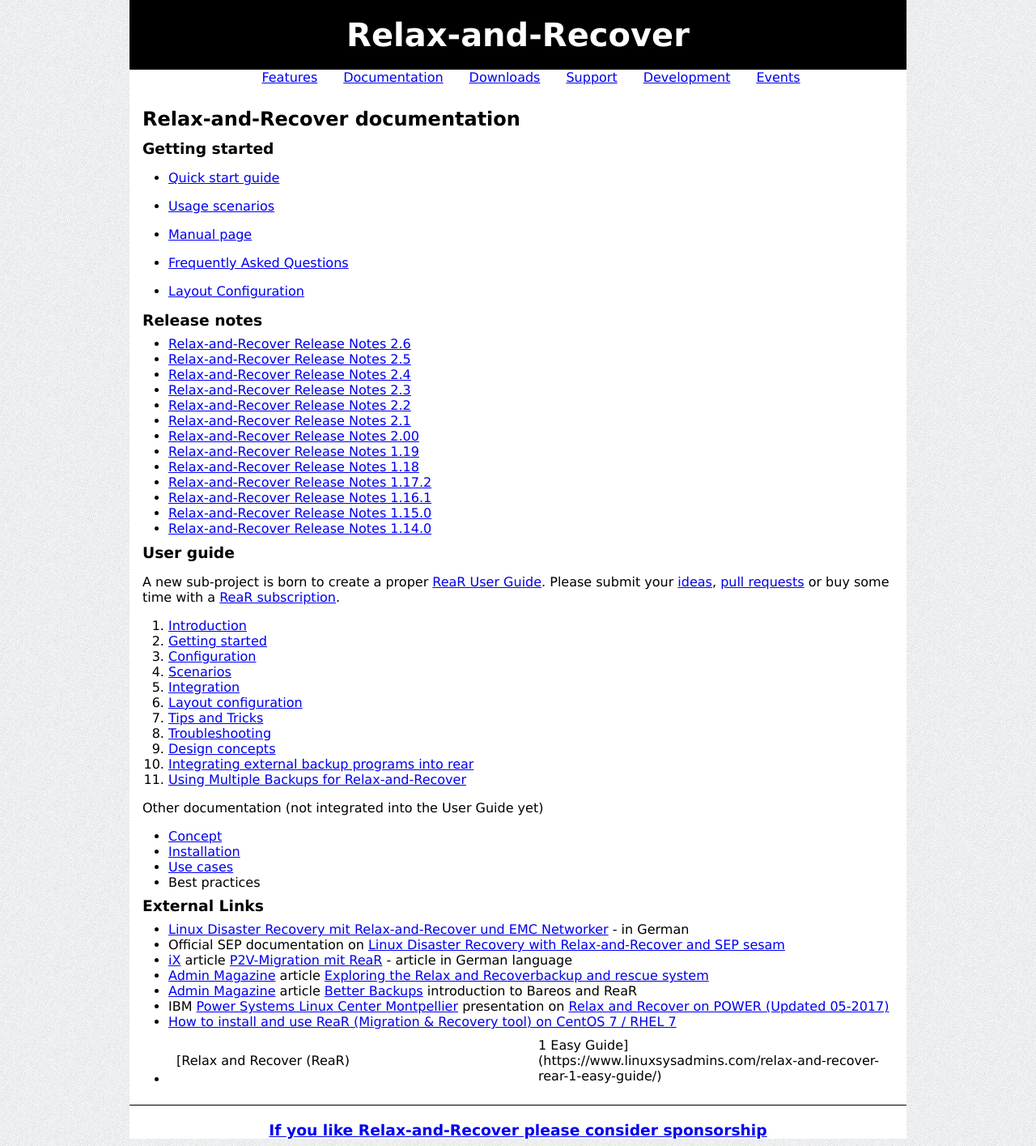
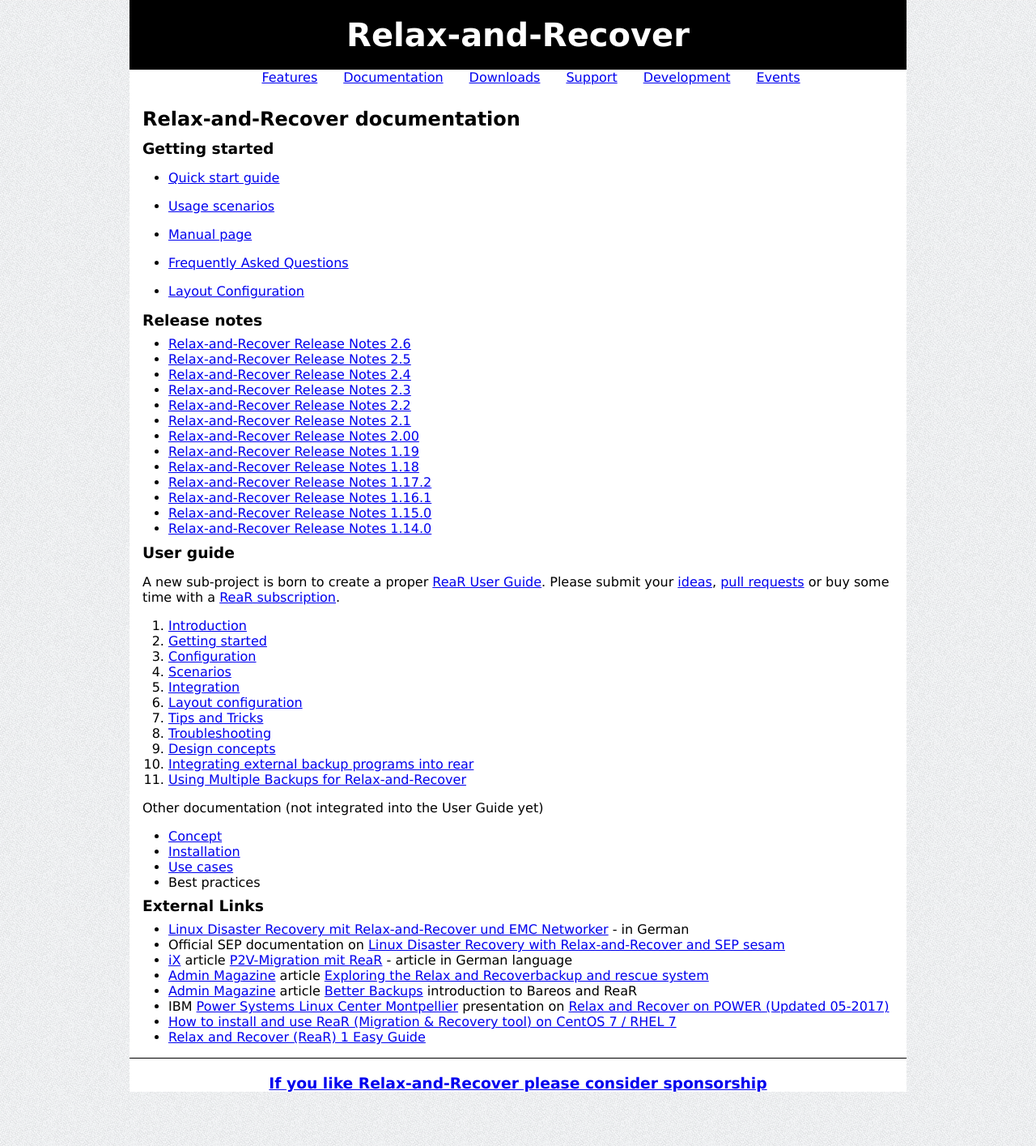
Before and after one commit to rear/rear.github.com, a Jekyll site: the page built from documentation/index.md, in a window 1280 px wide. Shown: the whole page at 81% size. Built offline with Jekyll 4.4.1, drawn with Linux system fonts in a browser that asks for light colours; comment, search, counter and statistics services are not loaded; after the commit the page ends 1357 px from its top, so only the background shows below that.

Commit message:
update the external links under the documentation section
Signed-off-by: gdha <gratien.dhaese@gmail.com>

```diff
--- a/documentation/index.md
+++ b/documentation/index.md
@@ -65,4 +65,4 @@
  - [Admin Magazine](http://www.admin-magazine.com) article [Better Backups](http://www.admin-magazine.com/Articles/Free-Enterprise-Backup-with-Bareos) introduction to Bareos and ReaR
  - IBM [Power Systems Linux Center Montpellier](https://www.ibm.com/ibm/clientcenter/montpellier/) presentation on [Relax and Recover on POWER (Updated 05-2017)](https://www.slideshare.net/sebastienchabrolles/relax-and-recover-on-power-updated-052017)
  - [How to install and use ReaR (Migration & Recovery tool) on CentOS 7 / RHEL 7](https://www.linuxtechi.com/install-rear-migration-recovery-tool-centos-7-rhel-7/)
- - [Relax and Recover (ReaR) | 1 Easy Guide](https://www.linuxsysadmins.com/relax-and-recover-rear-1-easy-guide/)
+ - [Relax and Recover (ReaR) 1 Easy Guide](https://www.linuxsysadmins.com/relax-and-recover-rear-1-easy-guide/)
```
